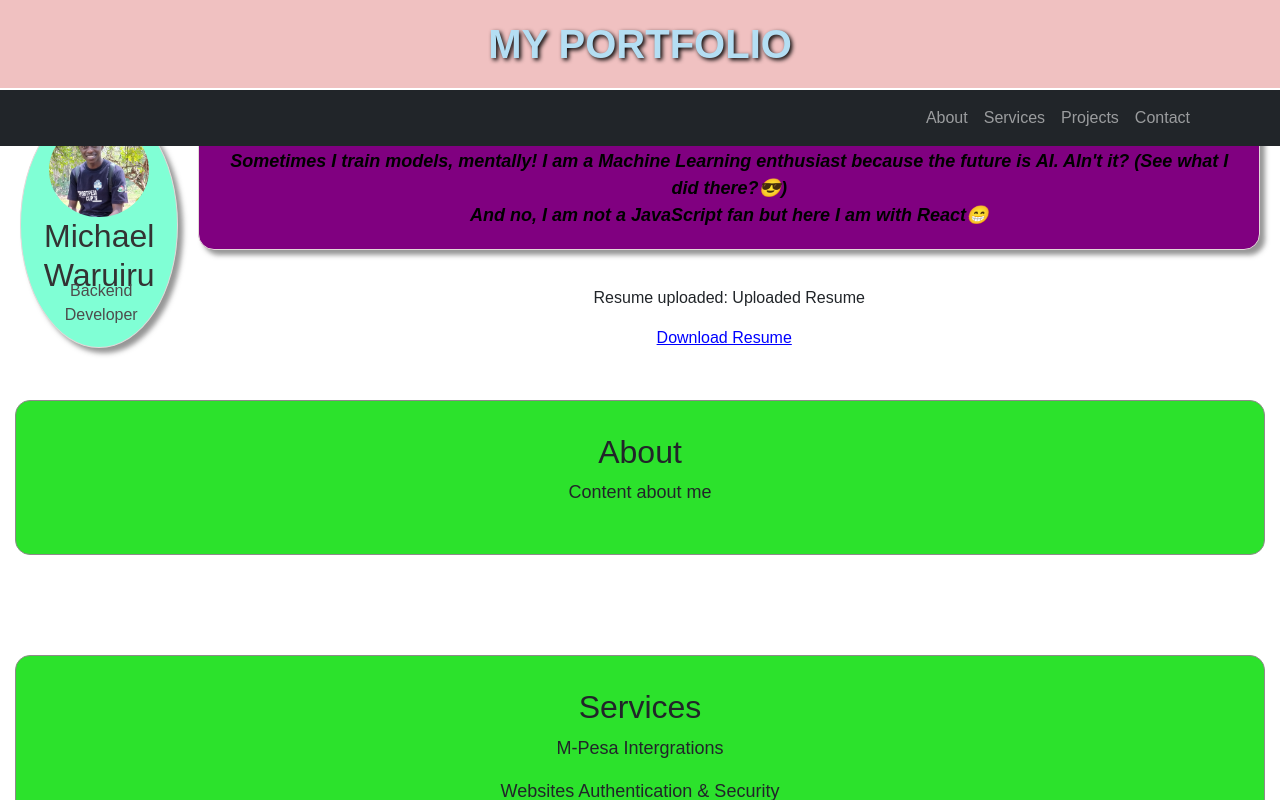
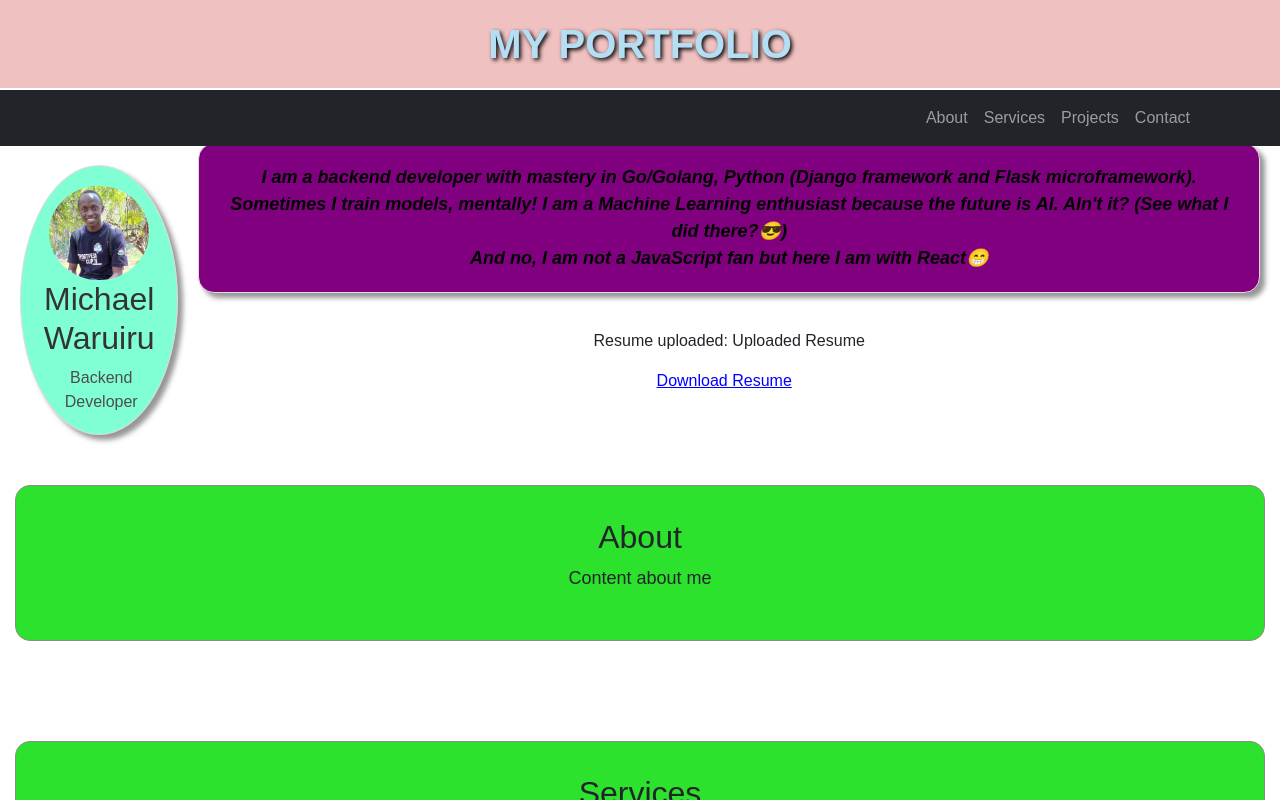
Before and after one commit to MichaelWaruiru/MyPortfolio, a React (Vite) app: page / in a window 1280 px wide. Shown: the top 800 px of the page. Built offline with nearby package versions, Linux system fonts and the light colour scheme.

Commit message:
Added styles for header and navbar

```diff
--- a/src/Card.jsx
+++ b/src/Card.jsx
@@ -99,6 +99,7 @@ function Card() {
         <div className='card'>
           <img className='profile-pic' src="/assets/profile.jpg" alt="Profile Picture" />
           <h2 className='card-title'>Michael Waruiru</h2>
+          <br />
           <p className='card-text'>Backend Developer</p>
         </div>
          <div className='description-container'>
--- a/src/index.css
+++ b/src/index.css
@@ -37,7 +37,7 @@ body {
 
 .card {
   text-align: center;
-  margin-top: 80px;
+  margin-top: 145px;
   border: 1px solid hsl(0, 15%, 87%);
   padding: 20px;
   /* clip-path: circle(50% at 0 0); */
```
